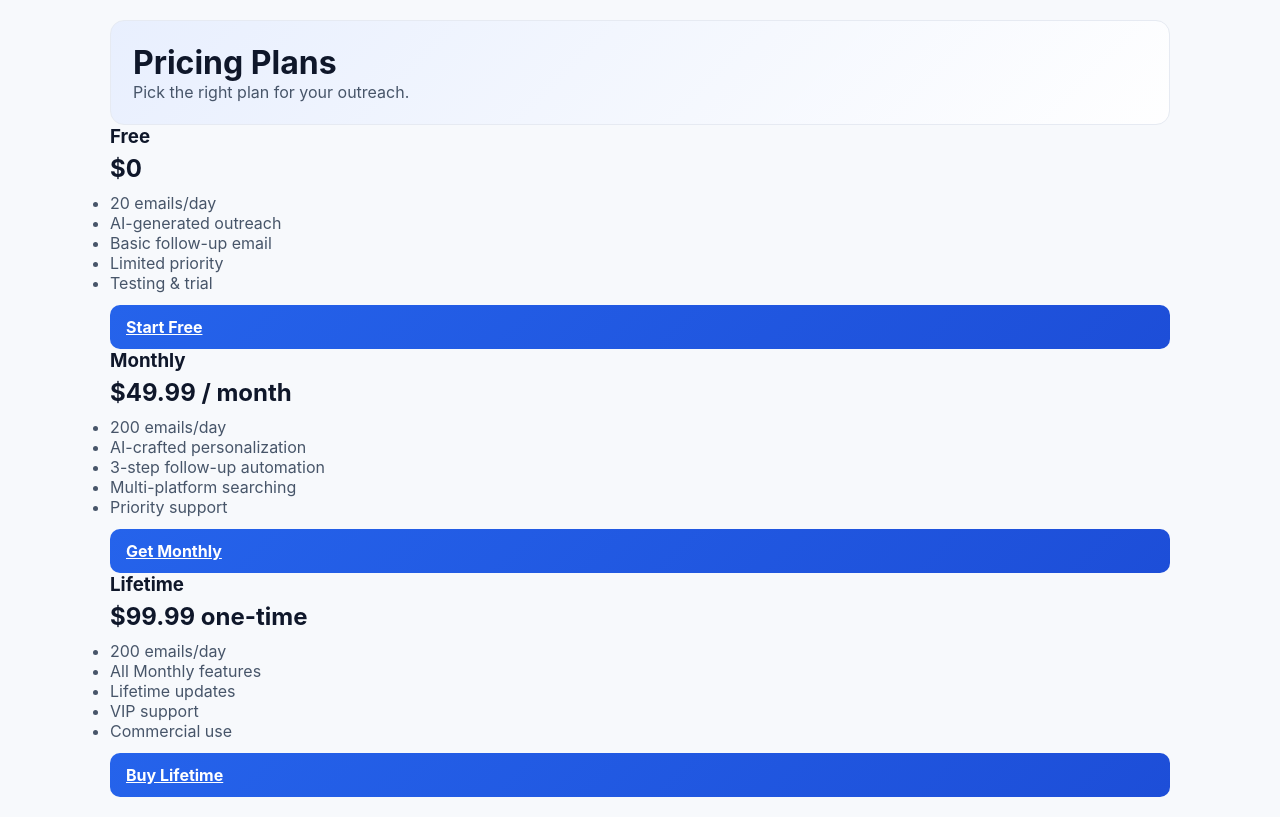
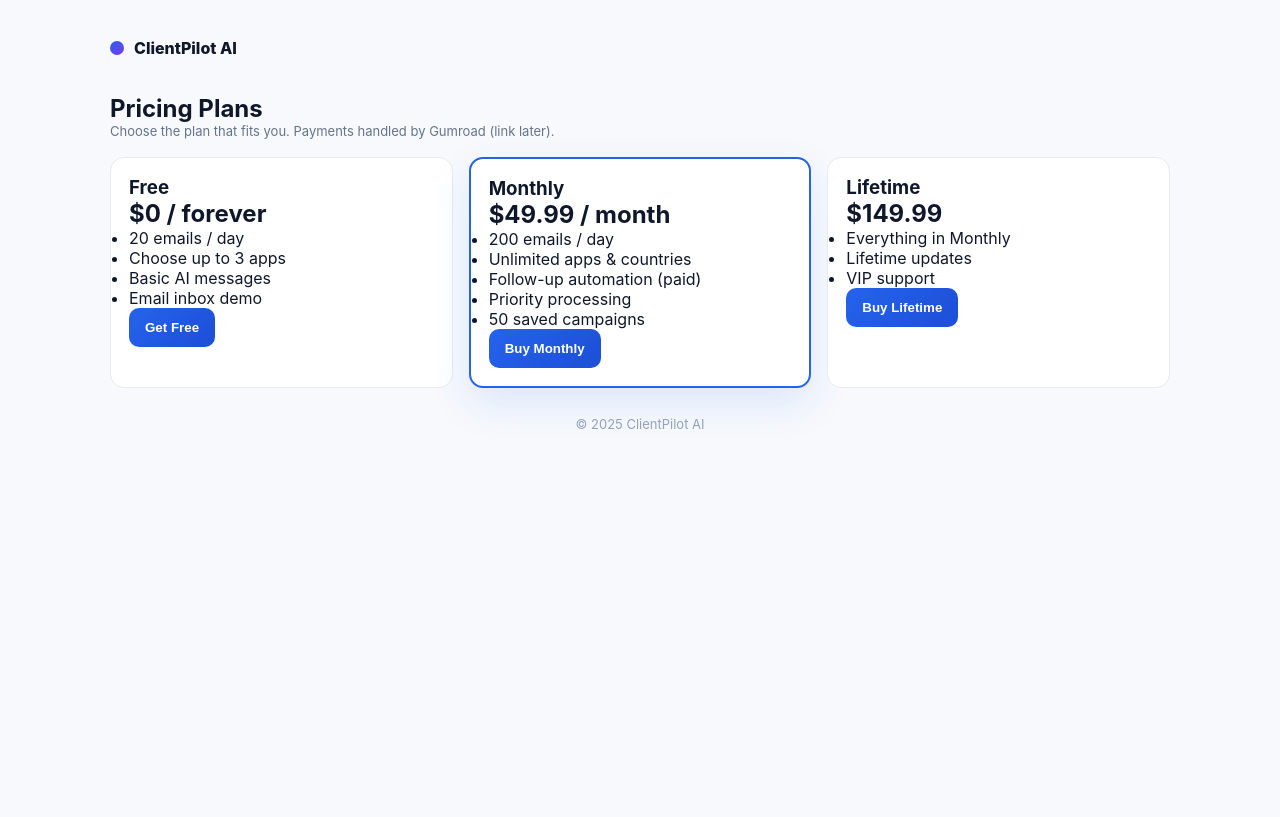
Before and after one commit to Aaish247/clientpilot-ai, a Next.js app: page /pricing in a window 1280 px wide. Built offline with nearby package versions, Linux system fonts and the light colour scheme.

Commit message:
Refactor Pricing component to PricingPage

```diff
--- a/app/pricing/page.js
+++ b/app/pricing/page.js
@@ -1,53 +1,52 @@
-// app/pricing/page.js
-export default function Pricing() {
+export default function PricingPage(){
   return (
-    <div className="container">
-      <div className="hero center">
-        <h1 style={{ fontSize: 32 }}>Pricing Plans</h1>
-        <p style={{ color: "#475569" }}>Pick the right plan for your outreach.</p>
+    <main className="container">
+      <header className="header"><div className="logo"><div className="logo-dot"/><div className="brand">ClientPilot AI</div></div></header>
+
+      <section style={{marginTop:18}}>
+        <h1>Pricing Plans</h1>
+        <p className="small-muted">Choose the plan that fits you. Payments handled by Gumroad (link later).</p>
+
+        <div className="plans-grid">
+          <div className="plan-card">
+            <h3>Free</h3>
+            <h2>$0 / forever</h2>
+            <ul>
+              <li>20 emails / day</li>
+              <li>Choose up to 3 apps</li>
+              <li>Basic AI messages</li>
+              <li>Email inbox demo</li>
+            </ul>
+            <a href="/"> <button className="btn-primary">Get Free</button></a>
           </div>
 
-      <div className="plans">
-        <div className="plan">
-          <h3>Free</h3>
-          <h2 style={{ marginTop: 6 }}>$0</h2>
-          <ul style={{ marginTop: 10, color: "#475569" }}>
-            <li>20 emails/day</li>
-            <li>AI-generated outreach</li>
-            <li>Basic follow-up email</li>
-            <li>Limited priority</li>
-            <li>Testing & trial</li>
+          <div className="plan-card" style={{border:'2px solid #2563EB',boxShadow:'0 16px 40px rgba(37,99,235,0.12)'}}>
+            <h3>Monthly</h3>
+            <h2>$49.99 / month</h2>
+            <ul>
+              <li>200 emails / day</li>
+              <li>Unlimited apps & countries</li>
+              <li>Follow-up automation (paid)</li>
+              <li>Priority processing</li>
+              <li>50 saved campaigns</li>
             </ul>
-          <a href="/tool" className="btn btn-primary" style={{ display: "block", marginTop: 12 }}>Start Free</a>
+            <a href="#"><button className="btn-primary">Buy Monthly</button></a>
           </div>
 
-        <div className="plan highlight">
-          <h3>Monthly</h3>
-          <h2 style={{ marginTop: 6 }}>$49.99 / month</h2>
-          <ul style={{ marginTop: 10, color: "#475569" }}>
-            <li>200 emails/day</li>
-            <li>AI-crafted personalization</li>
-            <li>3-step follow-up automation</li>
-            <li>Multi-platform searching</li>
-            <li>Priority support</li>
-          </ul>
-          {/* Put Gumroad link later */}
-          <a href="/tool" className="btn btn-primary" style={{ display: "block", marginTop: 12 }}>Get Monthly</a>
-        </div>
-
-        <div className="plan">
+          <div className="plan-card">
             <h3>Lifetime</h3>
-          <h2 style={{ marginTop: 6 }}>$99.99 one-time</h2>
-          <ul style={{ marginTop: 10, color: "#475569" }}>
-            <li>200 emails/day</li>
-            <li>All Monthly features</li>
+            <h2>$149.99</h2>
+            <ul>
+              <li>Everything in Monthly</li>
               <li>Lifetime updates</li>
               <li>VIP support</li>
-            <li>Commercial use</li>
             </ul>
-          <a href="/tool" className="btn btn-primary" style={{ display: "block", marginTop: 12 }}>Buy Lifetime</a>
+            <a href="#"><button className="btn-primary">Buy Lifetime</button></a>
           </div>
         </div>
-    </div>
+      </section>
+
+      <footer className="footer">© {new Date().getFullYear()} ClientPilot AI</footer>
+    </main>
   );
 }
```
Lines whose indentation alone changed are shown as unchanged.
